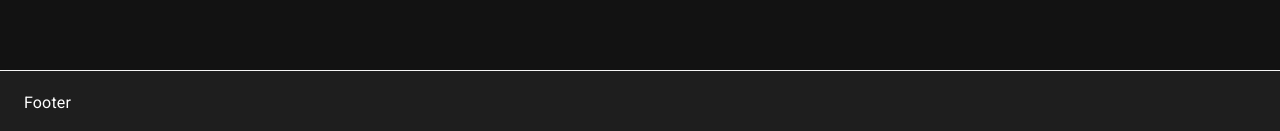
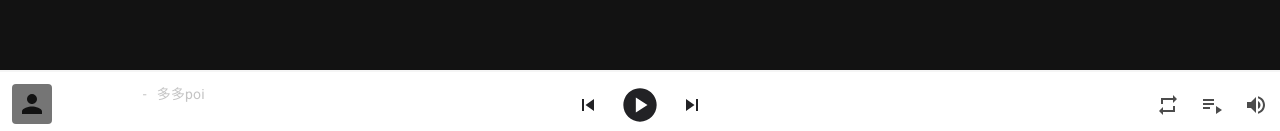
Before and after one commit to sunsunfish/ThroughMusic, a React (Vite) app: page /page-1 in a window 1280 px wide. Shown: the part 666-797 px from the top of the page. Built offline with nearby package versions, Linux system fonts and the light colour scheme.

Commit message:
feat: paly function

```diff
--- a/package.json
+++ b/package.json
@@ -38,12 +38,13 @@
     "react-hotkeys-hook": "^3.4.4",
     "react-query": "^3.39.0",
     "react-router-dom": "^6.3.0",
+    "react-use": "^17.4.0",
     "recoil": "^0.7.1"
   },
   "devDependencies": {
-    "@types/qs": "^6.9.7",
     "@trivago/prettier-plugin-sort-imports": "^3.2.0",
     "@types/node": "^17.0.23",
+    "@types/qs": "^6.9.7",
     "@types/react": "^18.0.0",
     "@types/react-dom": "^18.0.0",
     "@typescript-eslint/eslint-plugin": "^5.17.0",
--- a/src/api/search.ts
+++ b/src/api/search.ts
@@ -17,12 +17,17 @@ const useSearchMusicByKeyword = (
       limit,
       offset: (offset - 1) * limit,
     };
-    const data: IResult<ISearchResultList> = await axios.get(`/cloudsearch`, {
-      params,
-      paramsSerializer: (params) => {
-        return qs.stringify(params);
-      },
-    });
+    let data: IResult<ISearchResultList> | null = null;
+    try {
+      data = await axios.get(`/cloudsearch`, {
+        params,
+        paramsSerializer: (params) => {
+          return qs.stringify(params);
+        },
+      });
+    } catch (_) {
+      // do nothing
+    }
     return data;
   };
   return useQuery('SearchMusicByKeyword', () => service());
--- a/src/api/types.ts
+++ b/src/api/types.ts
@@ -22,7 +22,13 @@ export interface ISearchResultList {
   songs: ISong[]; // 搜索结果
 }
 
+export interface ISongAuthor {
+  id: number;
+  name: string;
+}
+
 export interface ISong {
   name: string; // 歌曲名
   id: number; // 歌曲id
+  ar: ISongAuthor[]; // 歌曲作者
 }
--- /dev/null
+++ b/src/hooks/usePlayMusic.ts
@@ -0,0 +1,25 @@
+import { ISong } from '@/api/types';
+import { useState } from 'react';
+import { useAudio } from 'react-use';
+
+function usePlayMusic() {
+  const [music] = useState<ISong>({
+    name: '夜に駆ける',
+    id: 1863421801,
+    ar: [{ id: 29026799, name: '多多poi' }],
+  });
+  const [audio, state, controls, ref] = useAudio({
+    src: 'http://m701.music.126.net/20220604204338/66a1708c75fb004bade0cc5fdda1a609/jdymusic/obj/wo3DlMOGwrbDjj7DisKw/14083824785/3066/3131/c327/3b6885cf754f2fc86dfc6945bd3f888e.mp3',
+    autoPlay: false,
+  });
+
+  return {
+    music,
+    audio,
+    state,
+    controls,
+    ref,
+  };
+}
+
+export default usePlayMusic;
--- a/src/pages/Welcome/Welcome.tsx
+++ b/src/pages/Welcome/Welcome.tsx
@@ -6,7 +6,7 @@ import { useEffect, useState } from 'react';
 function Welcome() {
   const [songs, setSongs] = useState<ISong[]>();
 
-  const { data, error, isLoading } = useSearchMusicByKeyword('大家一起喜羊羊');
+  const { data, error, isLoading } = useSearchMusicByKeyword('夜に駆ける');
 
   useEffect(() => {
     setSongs(data?.result.songs);
--- a/src/sections/Footer/Footer.tsx
+++ b/src/sections/Footer/Footer.tsx
@@ -1,13 +1,67 @@
-import AppBar from '@mui/material/AppBar';
-import Toolbar from '@mui/material/Toolbar';
-import { LayoutFooterBox } from './styled';
+import Avatar from '@mui/material/Avatar';
+import Box from '@mui/material/Box';
+import {
+  LayoutFooterBox,
+  ControlButtonBox,
+  ProgressBarBox,
+  MusicInfoBox,
+  FunctionButtonBox,
+} from './styled';
+import usePlayMusic from '../../hooks/usePlayMusic';
+import PlayCircle from '@mui/icons-material/PlayCircle';
+import PauseCircle from '@mui/icons-material/PauseCircle';
+import SkipNext from '@mui/icons-material/SkipNext';
+import SkipPrevious from '@mui/icons-material/SkipPrevious';
+import { FlexBox } from '@/components/styled';
+import VolumeUpIcon from '@mui/icons-material/VolumeUp';
+import PlaylistPlayIcon from '@mui/icons-material/PlaylistPlay';
+import RepeatIcon from '@mui/icons-material/Repeat';
 
 function Footer() {
+  const { music, audio, state, controls } = usePlayMusic();
+
+  const formatTime = (time: number) => {
+    const minutes = Math.floor(time / 60);
+    const seconds = Math.floor(time % 60);
+    return `${minutes}:${seconds < 10 ? `0${seconds}` : seconds}`;
+  };
+
   return (
-    <LayoutFooterBox sx={{ flexGrow: 1 }}>
-      <AppBar elevation={1} position="static">
-        <Toolbar sx={{}}>Footer</Toolbar>
-      </AppBar>
+    <LayoutFooterBox>
+      <ProgressBarBox style={{ width: `${((state.time / state.duration) * 100).toFixed(2)}%` }} />
+      <FlexBox sx={{ width: '30vw', padding: '12px', columnGap: '10px' }}>
+        <Avatar variant="rounded"></Avatar>
+        <MusicInfoBox>
+          <Box>{music.name}</Box>
+          <FlexBox sx={{ color: '#c4c4c4' }}>
+            <Box sx={{ margin: '0 10px' }}>-</Box>
+            {music.ar.map((artist, idx) => (
+              <a key={artist.id} style={{ cursor: 'pointer' }}>
+                {artist.name}
+                {idx !== music.ar.length - 1 && <Box sx={{ margin: '0 10px' }}>/</Box>}
+              </a>
+            ))}
+          </FlexBox>
+          <Box>
+            {formatTime(state.time)} / {formatTime(state.duration)}
+          </Box>
+        </MusicInfoBox>
+      </FlexBox>
+      <ControlButtonBox>
+        {audio}
+        <SkipPrevious color="primary" />
+        {state.paused ? (
+          <PlayCircle sx={{ fontSize: '40px' }} color="primary" onClick={controls.play} />
+        ) : (
+          <PauseCircle sx={{ fontSize: '40px' }} color="primary" onClick={controls.pause} />
+        )}
+        <SkipNext color="primary" />
+      </ControlButtonBox>
+      <FunctionButtonBox>
+        <RepeatIcon />
+        <PlaylistPlayIcon />
+        <VolumeUpIcon />
+      </FunctionButtonBox>
     </LayoutFooterBox>
   );
 }
--- a/src/sections/Footer/styled.ts
+++ b/src/sections/Footer/styled.ts
@@ -4,7 +4,41 @@ import { styled } from '@mui/system';
 
 const LayoutFooterBox = styled(Box)(() => ({
   gridArea: '3 / 1 / 4 / 3',
-  borderTop: '1px solid #fafafa',
+  borderTop: '2px solid #f5f5f5',
+  background: '#ffffff',
+  display: 'grid',
+  gridTemplateColumns: 'repeat(3, 1fr)',
+  justifyContent: 'space-between',
+  position: 'relative',
 }));
 
-export { LayoutFooterBox };
+const ControlButtonBox = styled(Box)(() => ({
+  display: 'flex',
+  justifyContent: 'center',
+  alignItems: 'center',
+  columnGap: '20px',
+}));
+
+const FunctionButtonBox = styled(ControlButtonBox)(() => ({
+  justifyContent: 'end',
+  paddingRight: '12px',
+  color: '#4c4c4c',
+}));
+
+const ProgressBarBox = styled('div')(({ theme }) => ({
+  background: theme.palette.primary.main,
+  height: '2px',
+  position: 'absolute',
+  top: '-2px',
+  left: '0',
+  width: '0%',
+  transition: 'width 0.5s ease',
+}));
+
+const MusicInfoBox = styled(Box)(() => ({
+  display: 'grid',
+  gridTemplateColumns: '1fr 115px',
+  fontSize: '14px',
+}));
+
+export { LayoutFooterBox, ControlButtonBox, ProgressBarBox, MusicInfoBox, FunctionButtonBox };
```
Also changed, not shown: 1 other file (tests, documents, lock files or other folders).
